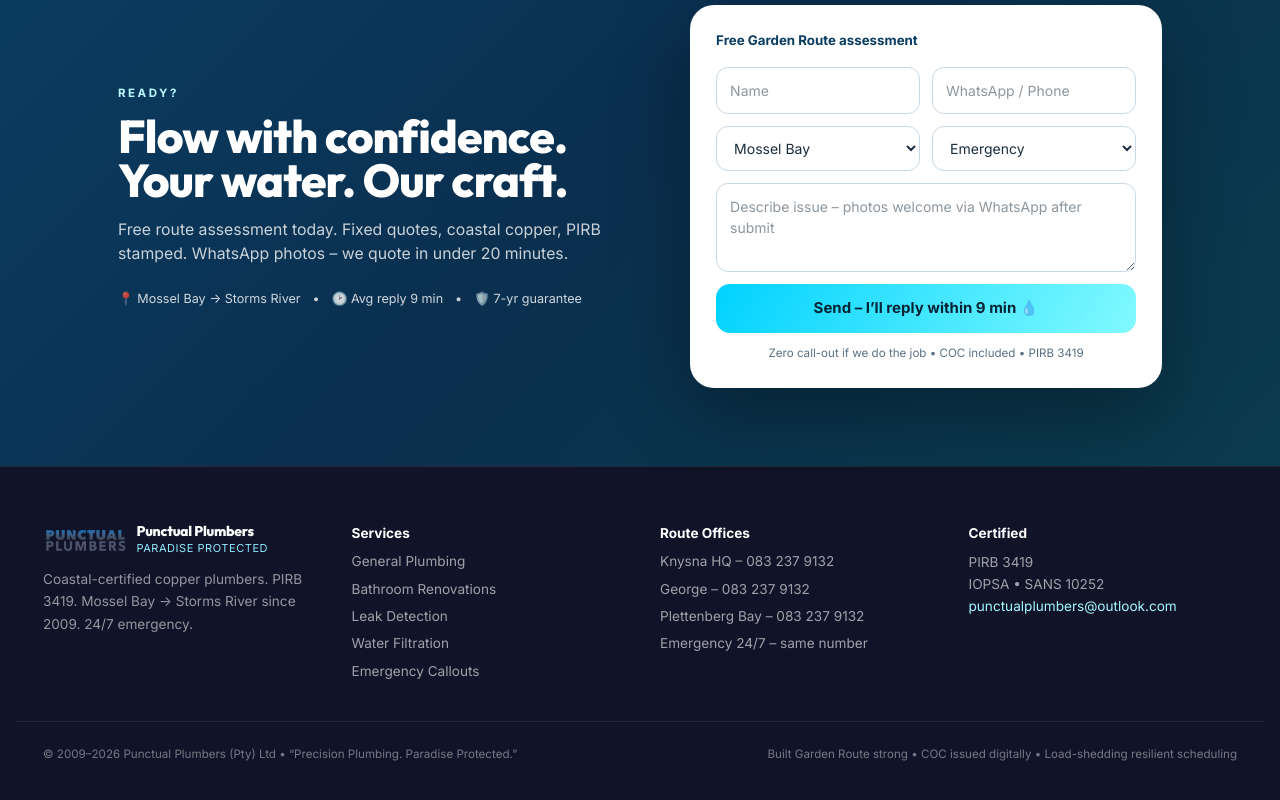
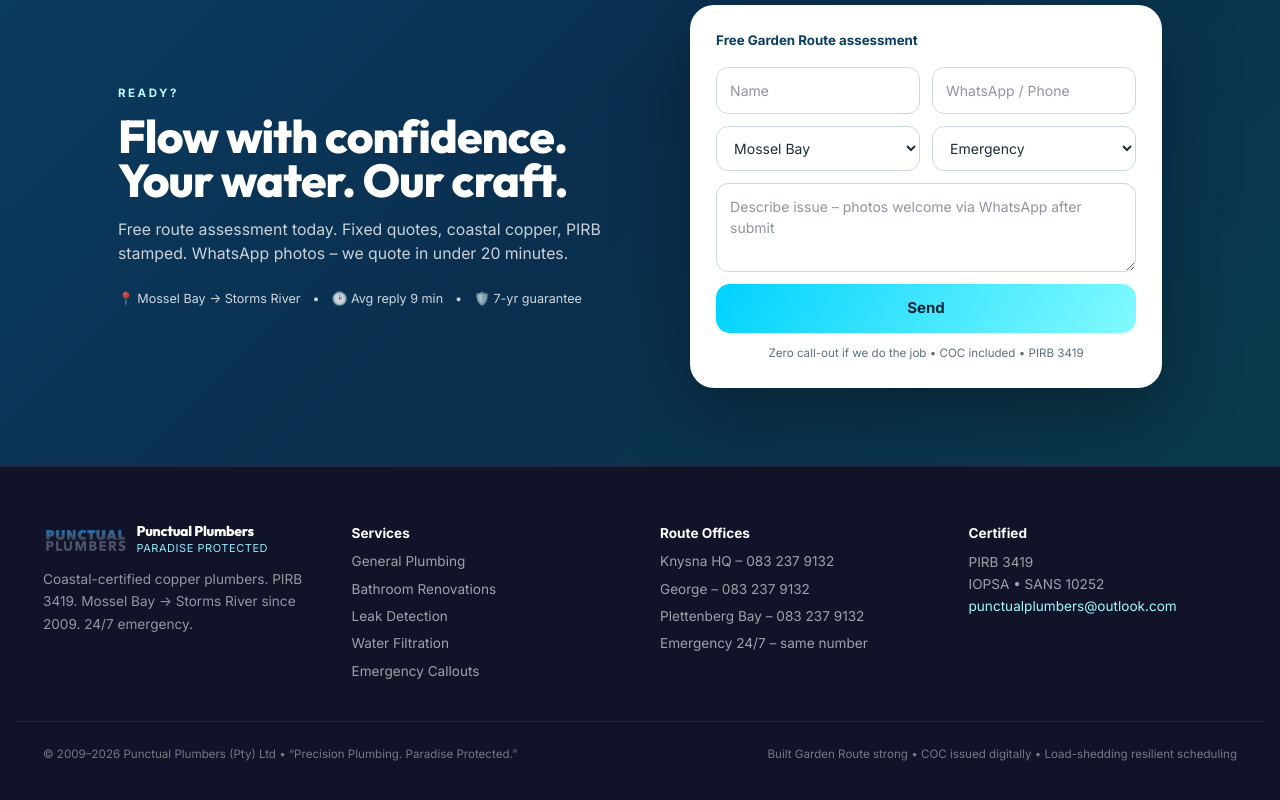
Before and after one commit to mikewithoutthemechanics/PUNCTUAL-PLUMBERS-PRODUCTION, a React (Vite) app: page / in a window 1280 px wide. Shown: the part 6908-7708 px from the top of the page. Built offline with nearby package versions, Linux system fonts and the light colour scheme; a web font is replaced by a local one.

Commit message:
Remove 9-min reply text from form alert and button

```diff
--- a/src/App.tsx
+++ b/src/App.tsx
@@ -832,7 +832,7 @@
             </div>
             <div className="rounded-[24px] bg-white text-[#1b2d3d] p-[20px] sm:p-[26px] shadow-[0_28px_80px_rgba(0,0,0,0.32)]">
               <div className="text-[13.3px] font-[750]" style={{ color: colors.ocean }}>Free Garden Route assessment</div>
-              <form className="mt-4 grid gap-[12px]" onSubmit={e=>{e.preventDefault(); alert("Thank you! A Punctual Plumbers dispatcher will WhatsApp you within 9 minutes.")}}>
+              <form className="mt-4 grid gap-[12px]" onSubmit={e=>{e.preventDefault(); alert("Thank you!")}}>
                 <div className="grid sm:grid-cols-2 gap-[12px]">
                   <input required placeholder="Name" className="w-full rounded-[12px] border border-[#c9d8e4] px-[13px] py-[12px] text-[14px] bg-white outline-none focus:border-[#00bde6]"/>
                   <input required placeholder="WhatsApp / Phone" className="w-full rounded-[12px] border border-[#c9d8e4] px-[13px] py-[12px] text-[14px] bg-white outline-none focus:border-[#00bde6]"/>
@@ -852,7 +852,7 @@
                   className="w-full rounded-[12px] border border-[#c9d8e4] px-[13px] py-[12px] text-[14px] bg-white outline-none focus:border-[#00bde6]"/>
                 <button className="w-full py-[13px] rounded-[14px] font-[750] text-[15px] text-[#042535]"
                   style={{ background:`linear-gradient(120deg, ${colors.aqua}, #82faff)`}}>
-                  Send – I’ll reply within 9 min 💧
+                  Send
                 </button>
                 <div className="text-[11.6px] text-[#5a7084] text-center">Zero call-out if we do the job • COC included • PIRB 3419</div>
               </form>
```
Also changed, not shown: 1 other file (tests, documents, lock files or other folders).
